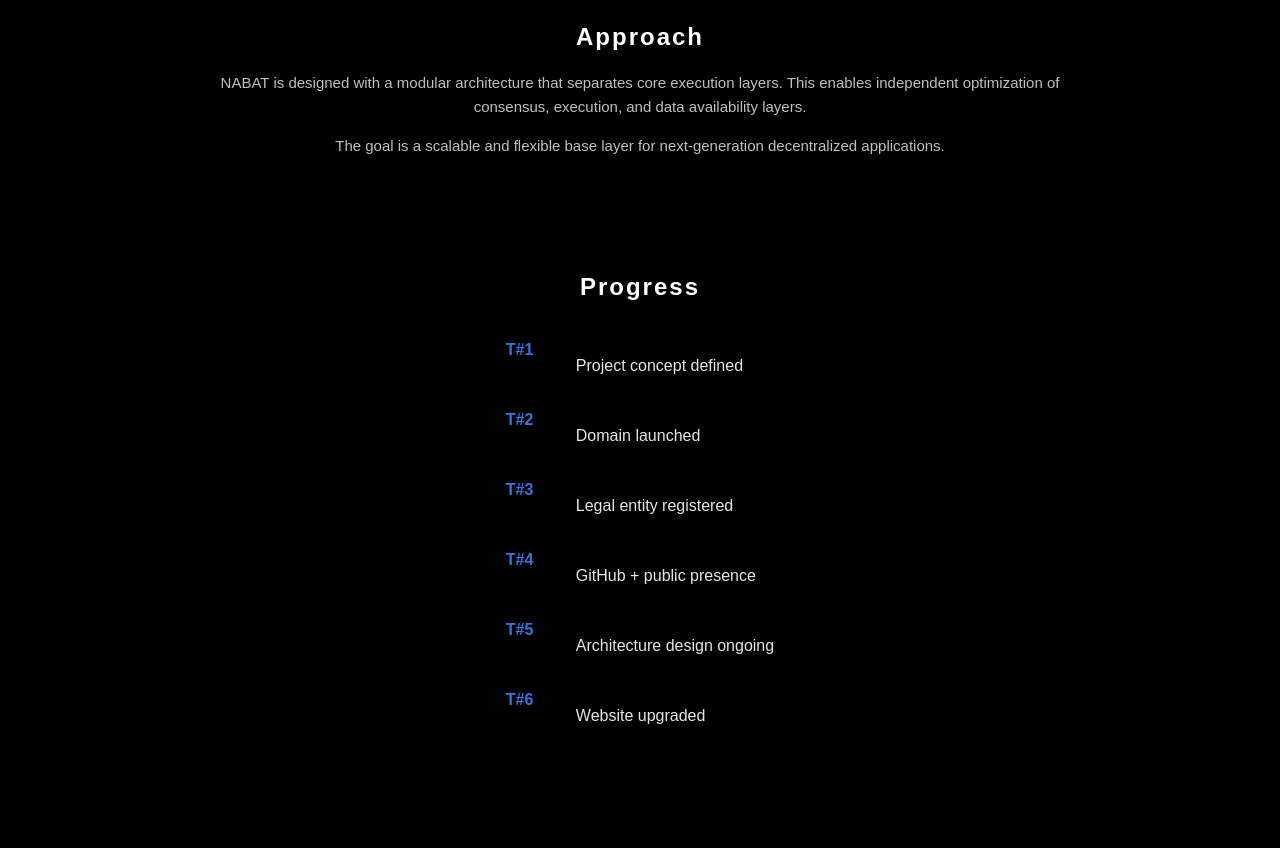
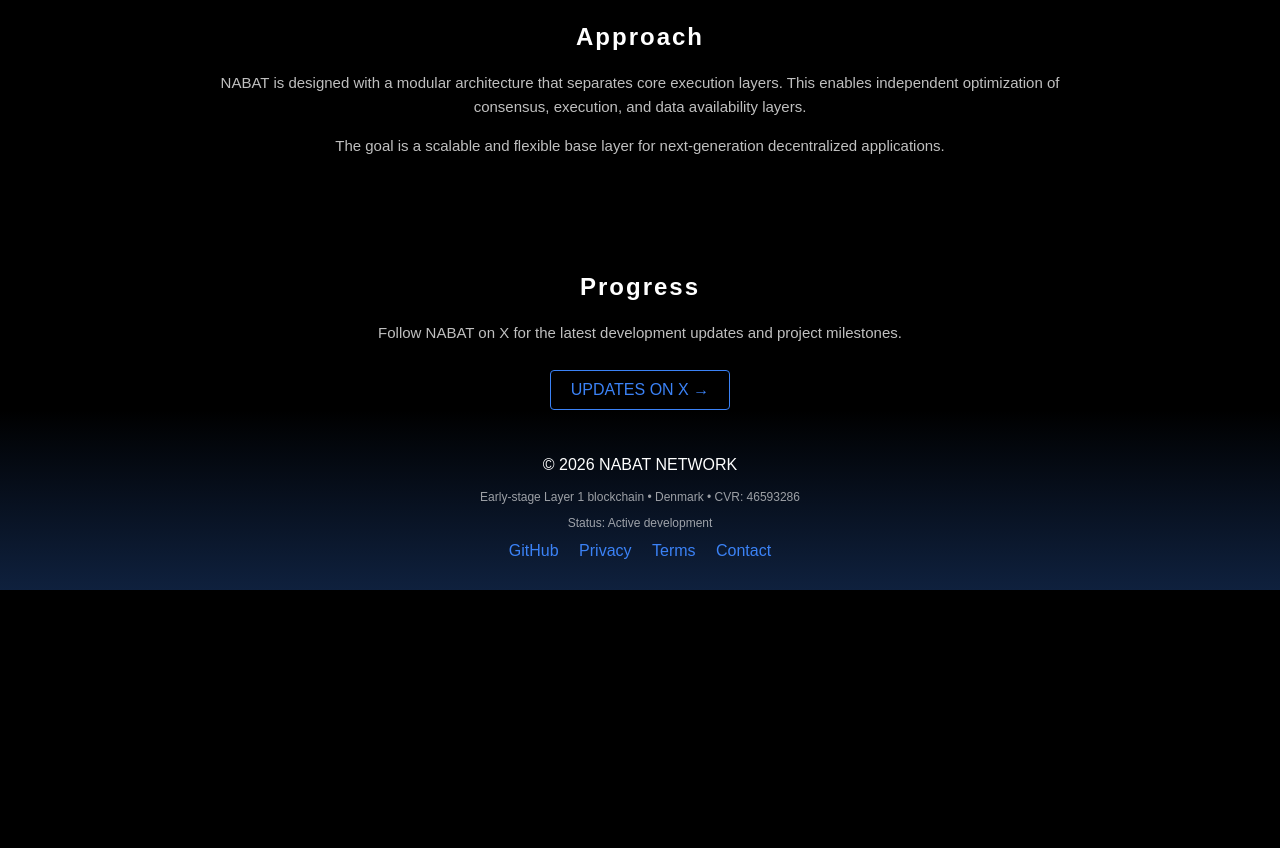
Before and after one commit to nabat-technologies/nabat-landing, a plain HTML site: page index.html in a window 1280 px wide. Shown: the part 1132-1980 px from the top of the page. After the commit the page ends 1722 px from the top, so only its background shows below. Drawn offline with Linux system fonts and the light colour scheme.

Commit message:
Progress on X

```diff
--- a/css/style.css
+++ b/css/style.css
@@ -135,35 +135,6 @@ nav {
 }
 
 /* ==========================
-   TIMELINE
-========================== */
-
-.timeline {
-  padding: 80px 20px;
-  max-width: 700px;
-  margin: 0 auto;
-}
-
-.timeline h2 {
-  text-align: center;
-  margin-bottom: 40px;
-  letter-spacing: 2px;
-}
-
-.timeline-item {
-  display: flex;
-  gap: 20px;
-  margin-bottom: 20px;
-  opacity: 0.9;
-}
-
-.time {
-  min-width: 50px;
-  color: #3B82F6;
-  font-weight: bold;
-}
-
-/* ==========================
    FOOTER
 ========================== */
 
--- a/index.html
+++ b/index.html
@@ -57,8 +57,8 @@
     </div>
 
     <div class="hero-links">
-      <a href="https://github.com/nabat-technologies/" target="_blank" rel="noopener noreferrer">VIEW GITHUB →</a>
-      <a href="#timeline">VIEW PROGRESS →</a>
+      <a href="https://github.com/nabat-technologies/" target="_blank" rel="noopener noreferrer">GITHUB →</a>
+      <a href="#progress">PROGRESS →</a>
     </div>
   </section>
 
@@ -92,15 +92,20 @@
 
 </main>
 
-<section class="timeline" id="timeline">
+<section class="section" id="progress">
   <h2>Progress</h2>
 
-  <div class="timeline-item"><span class="time">T#1</span><p>Project concept defined</p></div>
-  <div class="timeline-item"><span class="time">T#2</span><p>Domain launched</p></div>
-  <div class="timeline-item"><span class="time">T#3</span><p>Legal entity registered</p></div>
-  <div class="timeline-item"><span class="time">T#4</span><p>GitHub + public presence</p></div>
-  <div class="timeline-item"><span class="time">T#5</span><p>Architecture design ongoing</p></div>
-  <div class="timeline-item"><span class="time">T#6</span><p>Website upgraded</p></div>
+  <p>
+    Follow NABAT on X for the latest development updates and project milestones.
+  </p>
+
+  <div class="hero-links">
+    <a href="https://x.com/nabatchain"
+       target="_blank"
+       rel="noopener noreferrer">
+      UPDATES ON X →
+    </a>
+  </div>
 </section>
 
 <footer class="footer">
```
Also changed, not shown: privacy.html (+1 -1 lines), terms.html (+1 -1 lines).
